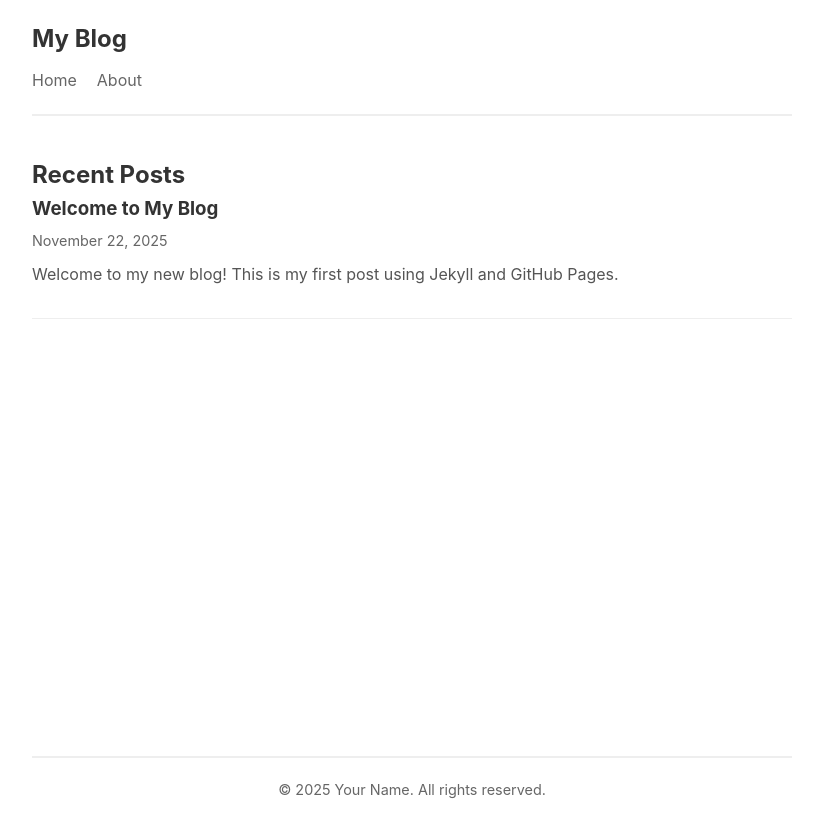
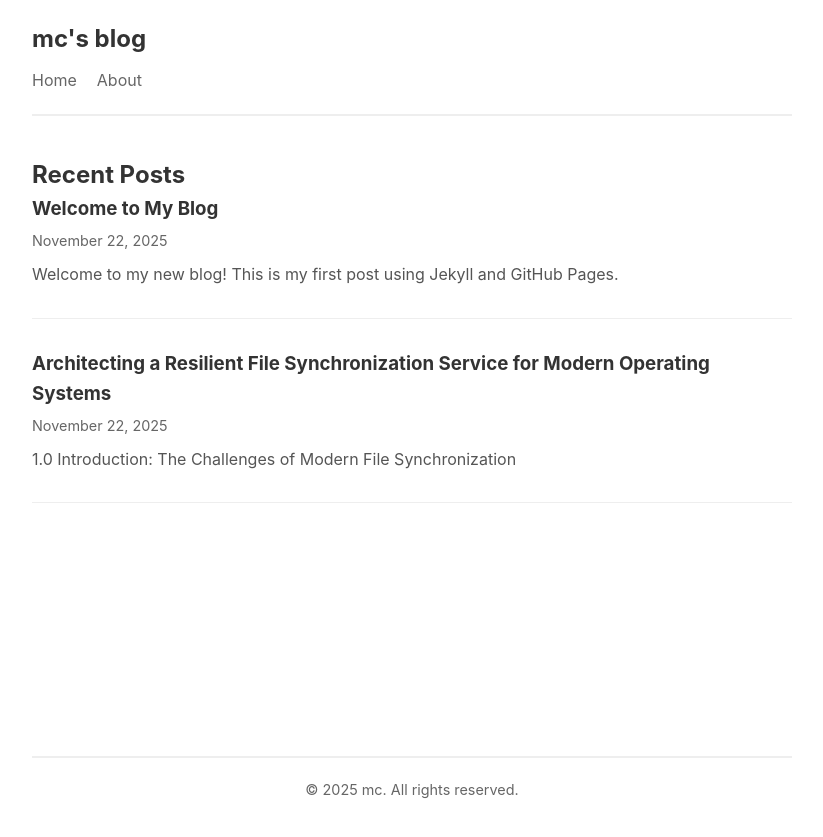
Before and after one commit to mingchun-hsu/blog, a Jekyll site: the page built from index.html, in a window 1280 px wide. Shown: the top 837 px of the page, without its empty margins (228-1051 px from the left). Built offline with Jekyll 4.4.1, drawn with Linux system fonts in a browser that asks for light colours; the list of posts is cut into pages by our own code; some of the changed lines change nothing that is shown.

Commit message:
add file sync

```diff
--- a/_config.yml
+++ b/_config.yml
@@ -1,8 +1,7 @@
 # Site settings
-title: My Blog
-description: A blog powered by Jekyll and GitHub Pages
-author: Your Name
-email: your.email@example.com
+title: mc's blog
+description: tech blog
+author: mc
 
 # Build settings
 markdown: kramdown
--- /dev/null
+++ b/_posts/2025-11-22-Architecting-a-Resilient-File-Synchronization-Service-for-Modern-Operating-Systems.md
@@ -0,0 +1,116 @@
+---
+layout: post
+title: "Architecting a Resilient File Synchronization Service for Modern Operating Systems"
+date: 2025-11-22 12:00:00 +0800
+categories: engineering
+tags: [file-sync, architecture, distributed-systems, cloud-storage]
+---
+
+## 1.0 Introduction: The Challenges of Modern File Synchronization
+
+In today's distributed work environments, reliable file synchronization is no longer a convenience but a strategic imperative. It forms the invisible backbone of collaboration, enabling teams to access and modify shared assets across a multitude of devices and locations. While the user experience of a cloud drive often appears simple, architecting a truly robust and reliable synchronization service presents significant engineering challenges. This is especially true when integrating with the sophisticated, deeply embedded file management frameworks of modern operating systems.
+
+The practical consequences of inadequate synchronization logic are not minor inconveniences; they are symptoms of a brittle architecture that directly erodes user trust and productivity. Users frequently encounter unexpected file conflicts after working offline, leading to data loss. Seemingly simple operations like renaming a file are often misinterpreted as a "delete" and "upload," breaking version history. Even worse, architectural fragility can cause catastrophic failures, such as when renaming a parent folder during a download causes all subsequent file transfers within that folder to fail. These issues create a fractured and unreliable source of truth that undermines the core value proposition of a cloud storage service.
+
+The root cause of these persistent issues can be traced to a set of fundamental architectural deficiencies. At their core, these problems stem from the absence of a unified and stable file identification mechanism, a lack of robust version control to manage concurrent edits, and an inability to perform efficient incremental synchronization. Without these foundational pillars, a sync service is forced to rely on full, expensive comparisons that are both slow and prone to error. To overcome these limitations, a modern architecture must align with the state-of-the-art frameworks provided by operating systems, which demand a more intelligent and stateful server-side design.
+
+## 2.0 The Architectural Mandate: Requirements of Modern File Provider Frameworks
+
+Modern operating systems like macOS and iOS have evolved far beyond simple folder mirroring. They now offer deeply integrated "File Provider" frameworks that enable cloud storage to feel like a native part of the local filesystem. Supporting these frameworks is no longer an optional enhancement for a seamless user experience; it is a requirement. However, this deep integration imposes a strict set of non-negotiable requirements on the server-side architecture of any storage service. To be a compliant and effective partner to these frameworks, a server must be built to provide three core pillars of information.
+
+**Stable Item Identifier:** This serves as the unique and permanent key for a file or folder. It must remain constant even when an item is renamed or moved to a different location. This identifier is the bedrock upon which all other tracking and synchronization operations are built, allowing the operating system to reliably trace the lifecycle of a single logical file.
+
+**Version/Etag:** This is an opaque token or string that represents a specific version of a file's content or its metadata. Its primary function is to enable version management, facilitate accurate conflict detection, and ensure safe upload operations by preventing a client from overwriting a newer version of a file on the server.
+
+**Incremental Sync Mechanism:** This allows the client to efficiently fetch only the changes that have occurred since its last synchronization event. By using a server-provided cursor, often called an anchor, the client can request a delta of all additions, modifications, and deletions, eliminating the need for costly and time-consuming full-system scans.
+
+The architectural philosophy of Apple's File Provider Extension (FPE) is explicitly "stateless and event-driven." The FPE on the client machine is designed to act as a "Stateless API Server." All authoritative state—the file directory structure, metadata, and placeholder status—is managed by a system daemon (FileProviderDaemon). The extension itself does not maintain persistent connections or session state; it is woken up by the system on-demand via callbacks to fetch metadata or file contents. This design imposes a mandate on the server: it must be capable of responding to independent, context-free requests, making the stability of identifiers and versions paramount. This shift in responsibility explains why simplistic, path-based synchronization approaches are fundamentally unable to meet the demands of a modern virtual filesystem.
+
+## 3.0 Foundational Flaws: The Pitfalls of Using Unstable Identifiers
+
+In the quest for a simple solution, it is tempting to use seemingly logical shortcuts for file identification, such as relying on filesystem-level attributes. However, this approach is a common but critical "anti-pattern" in distributed system design. These identifiers are transient, locally significant only, and fundamentally incompatible with the principles of a distributed file synchronization service. The most common pitfall is the use of a filesystem inode as a stable identifier.
+
+An inode is an internal index number used by a filesystem to track a file's data on a disk. While unique at any given moment, its lifecycle is not permanent. When a file is deleted, its inode is returned to a pool and can be reused for a completely new file created later. This behavior directly conflicts with the File Provider framework's core assumption that an item_id is a permanent key that corresponds to a single logical file and is never reused. Attempting to build a sync system on this unstable foundation leads to a cascade of logical failures.
+
+The consequences of this identifier instability are severe and result in critical synchronization errors:
+
+**Data Corruption:** When an inode is reused, a "tombstone" (a record of a deleted file) intended for an old, deleted file can end up incorrectly pointing to a completely new file that has inherited the same inode. This creates logical chaos within the sync database, leading to unpredictable behavior and potential data loss.
+
+**Inability to Track Deletions:** The File Provider architecture relies on tombstones to reliably propagate delete events to all clients. If the system cannot be certain which file a deleted inode originally referred to, it cannot reliably synchronize the deletion. This leads to the frustrating and common user experience where files deleted on one machine mysteriously reappear after a sync, as the system can no longer trust its own record of deletions.
+
+**Breakdown of the "Working Set":** A stable item_id is critical for maintaining the integrity of the system's "Working Set"—a global index of important files managed by the OS daemon (FileProviderDaemon). This index tracks file objects, not paths. Without a stable ID, a simple file move is misinterpreted as a "delete" of the old path and an "add" of the new one. This fundamentally corrupts the global index, as the system is forced to track transient paths instead of persistent objects, nullifying a key OS-level advantage and breaking system-wide features like Spotlight search.
+
+Ultimately, a robust synchronization system cannot be built on the shifting sands of the underlying filesystem's internal attributes. It must be built upon its own persistent and stable identification layer, ensuring that a file's identity remains absolute and unambiguous throughout its entire lifecycle.
+
+## 4.0 Blueprint for a Resilient Server-Side Implementation
+
+This section specifies the non-negotiable server-side capabilities that form the blueprint for a compliant, resilient, and performant synchronization service.
+
+### Stability and Identification
+
+The server must generate and maintain a stable, non-reusable item_id for every file and folder. This ID must be immune to rename and move operations, serving as the permanent, canonical identifier for an object.
+
+### Versioning and Concurrency
+
+- The server must provide separate, opaque version identifiers for an item's metadata and its content (metadata_version and content_version).
+- API endpoints must support conditional requests (e.g., using If-Match headers) to enable optimistic locking, preventing clients from overwriting changes they are not aware of.
+
+### Delta Synchronization
+
+- A monotonically increasing anchor must be implemented to act as a cursor for fetching changes. The server must be able to return all changes that have occurred since a client-provided anchor. This requires support for at least two types of anchors: a global working-set anchor for tracking all relevant changes across the user's domain, and a per-directory enumeration anchor for fetching incremental updates within a specific folder.
+- Deletion events must be explicitly recorded as tombstone records. These tombstones must be included in the delta change feed until the client's anchor has advanced past them, ensuring deletions are propagated reliably.
+
+### Consistency and Conflict Resolution
+
+- The API must support atomic move and rename operations, allowing a client to change an item's parent_id and name in a single, transactional request.
+- A clearly defined conflict resolution strategy is required. This can be server-wins, client-wins, or creating a conflicted copy (e.g., filename (conflict)), but the policy must be consistent.
+
+### Content I/O and Transfer
+
+- For downloads, the server must support HEAD requests to fetch metadata and Range headers to enable resumable downloads.
+- For uploads, the server should support a resumable or chunked protocol (e.g., TUS) to handle large files and unreliable network conditions.
+- All non-idempotent operations (create, move, delete) must support an idempotency key to ensure that client retries due to network failures do not result in duplicate actions.
+
+### Comprehensive Metadata
+
+The API must be able to return a comprehensive set of metadata fields in a single call to avoid chatty, high-latency N+1 query patterns where the client must make multiple round-trips to assemble a complete view of an item. Essential fields include item_id, parent_id, name, is_folder, size, modification times, creation time, and capabilities (e.g., read, write, delete permissions).
+
+### Change Notification
+
+Ideally, the server should provide a push mechanism (e.g., webhooks) to proactively notify clients of changes, allowing them to sync in near real-time. If push is not available, the server's polling mechanism must be highly efficient, relying on the delta synchronization system to provide lightweight responses.
+
+Implementing this comprehensive suite of capabilities is a significant engineering investment. However, it is this foundation that enables the strategic choices that differentiate a truly modern cloud storage experience from a legacy one.
+
+## 5.0 Architectural Crossroads: Evaluating Sync Strategies
+
+With a clear understanding of the server-side requirements, an engineering team faces a critical strategic decision: invest in the comprehensive architecture required for a "Virtual File Sync" experience, or opt for a simpler, more traditional "Standard File Sync" model. Each path has profound implications for backend complexity, user experience, and system performance.
+
+| Aspect | FPE-Compliant (Virtual Sync) | WebDAV-Based (Standard Sync) |
+|--------|------------------------------|------------------------------|
+| **Backend Complexity** | High. Requires stable IDs, versioning, anchors, and tombstones for incremental sync. | Low. Requires basic CRUD (Create, Read, Update, Delete) operations via a standard protocol. |
+| **System Integration** | Deep. Natively integrates with the OS for features like Spotlight search and Working Set tracking. | Shallow. Provides a simple remote disk mount experience with limited OS-level awareness. |
+| **On-Demand/Placeholder Files** | Core feature. Files exist as placeholders, consuming no disk space until accessed, with system-managed eviction. | Not supported. The entire folder structure must be mirrored and downloaded locally. |
+| **Offline Capabilities** | Strong. The FPE framework provides robust, system-managed caching and offline access mechanisms. | Weak. Relies on the user to have manually synced files beforehand; all other operations fail without a connection. |
+| **Performance Characteristics** | Excellent when implemented correctly. Local caching masks network latency, making cloud files feel local. | Highly dependent on network latency. All I/O operations require a network round-trip. |
+
+It is crucial to understand a critical performance paradox: a poorly implemented Virtual File System can be demonstrably worse than legacy alternatives. A VFS built on the File Provider framework without an efficient incremental sync capability will perform significantly worse than a traditional SMB + VPN setup. Lacking a delta mechanism, the client is forced to perform a full metadata scan of every file on every launch to detect changes. In an enterprise environment with hundreds of thousands of files, this I/O-intensive task becomes a massive system-level bottleneck, causing high CPU usage, system sluggishness, and out-of-date search indexes. In this scenario, the VFS fails to deliver on its core promise of a low-latency experience and instead introduces a new and more disruptive performance problem that even a high-latency SMB connection avoids.
+
+## 6.0 Solving the External Modification Problem: SMB/NFS Integration
+
+Even with a perfectly architected client-server synchronization protocol, a system's integrity can be compromised by "out-of-band" changes. When users modify files directly on the server through other standard protocols like SMB or NFS, the primary sync database can become stale, breaking the single source of truth. To maintain consistency, it is crucial to have a deliberate strategy for detecting these external modifications.
+
+Two primary solutions exist for monitoring changes made via a protocol like Samba:
+
+**Periodic Scanning:** This approach, exemplified by NextCloud's files:scan utility, operates by periodically traversing the filesystem and reconciling its state with the application's file cache database. The primary drawback of this polling-based method is latency; changes are not detected in real-time but only during the next scheduled scan, creating a window of inconsistency.
+
+**Real-time Interception:** A more robust and immediate solution is to use Samba's Virtual File System (VFS) module framework. By developing a custom VFS module, it is possible to intercept file operations (create, modify, delete) as they occur in real-time. This event-driven method allows the Samba service to directly update the shared file item database, ensuring that any changes made via SMB are instantly reflected in the state seen by the primary synchronization service.
+
+The choice is between reactive reconciliation (periodic scanning) and proactive consistency (real-time interception). For a system predicated on a single source of truth, only the latter is a viable long-term architecture.
+
+## 7.0 Conclusion: The Principles of a Modern Synchronization Architecture
+
+The journey from a basic file transfer utility to a deeply integrated cloud storage service reveals a fundamental truth: the reliability and performance of a modern file synchronization service are not defined by the client-side implementation alone. Instead, they are fundamentally dependent on a well-architected, stateful server backend that is designed from the ground up to support the demands of modern operating systems.
+
+This whitepaper has deconstructed the core architectural pillars that are no longer optional but are non-negotiable for success. These include a persistent and stable identification system to track a file's identity across its entire lifecycle, robust version control to safely manage concurrency, and an efficient delta synchronization mechanism to eliminate performance bottlenecks. Together, these components enable the seamless on-demand access, powerful system-level search, and reliable offline capabilities that define a modern user experience.
+
+Architecting for these principles is not an incremental improvement; it is a foundational investment in product viability. In an ecosystem where the OS itself sets the standard for performance and reliability, any service that fails to build this stateful server backend will be relegated to a legacy solution, incapable of delivering the truly native experience that defines a modern cloud service.
```
